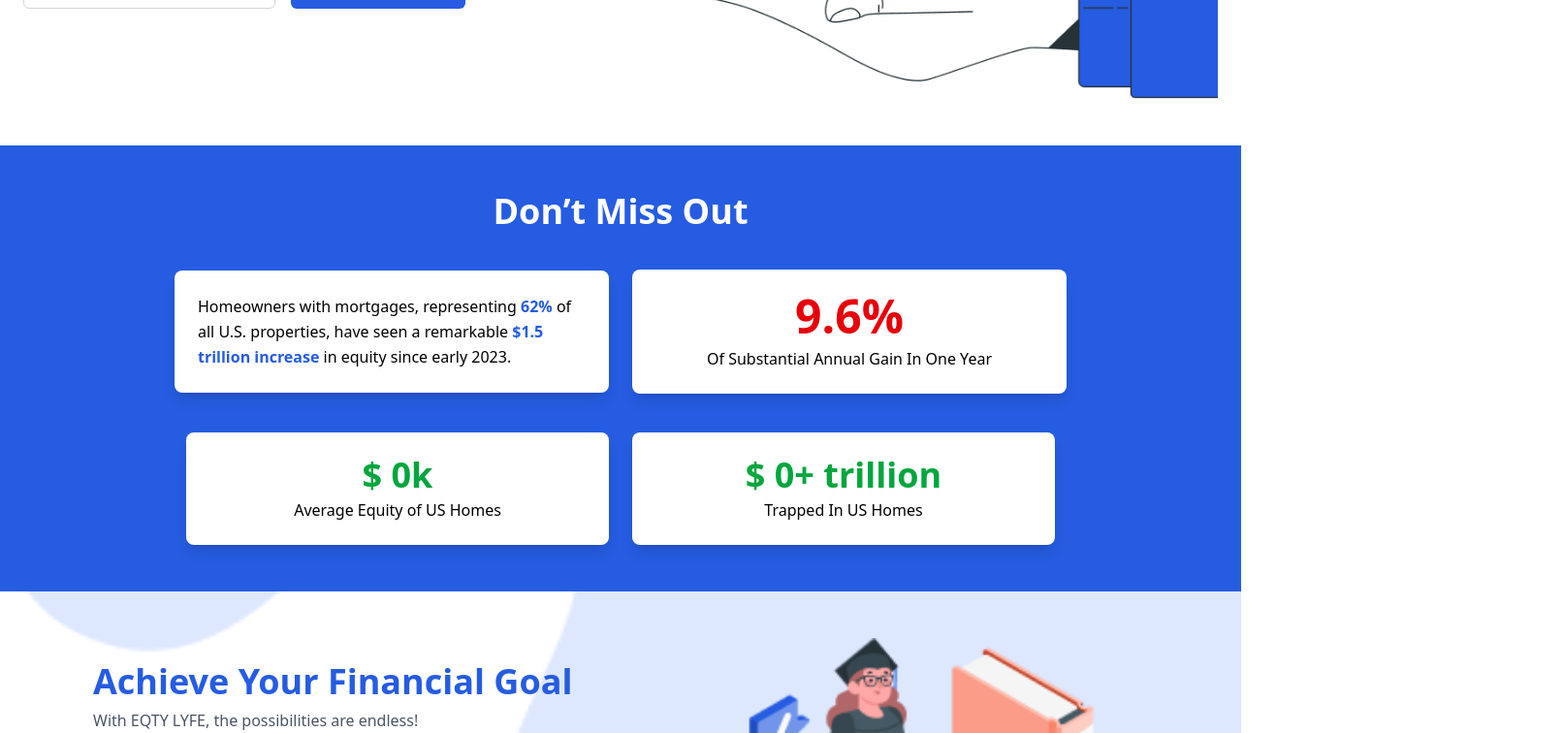
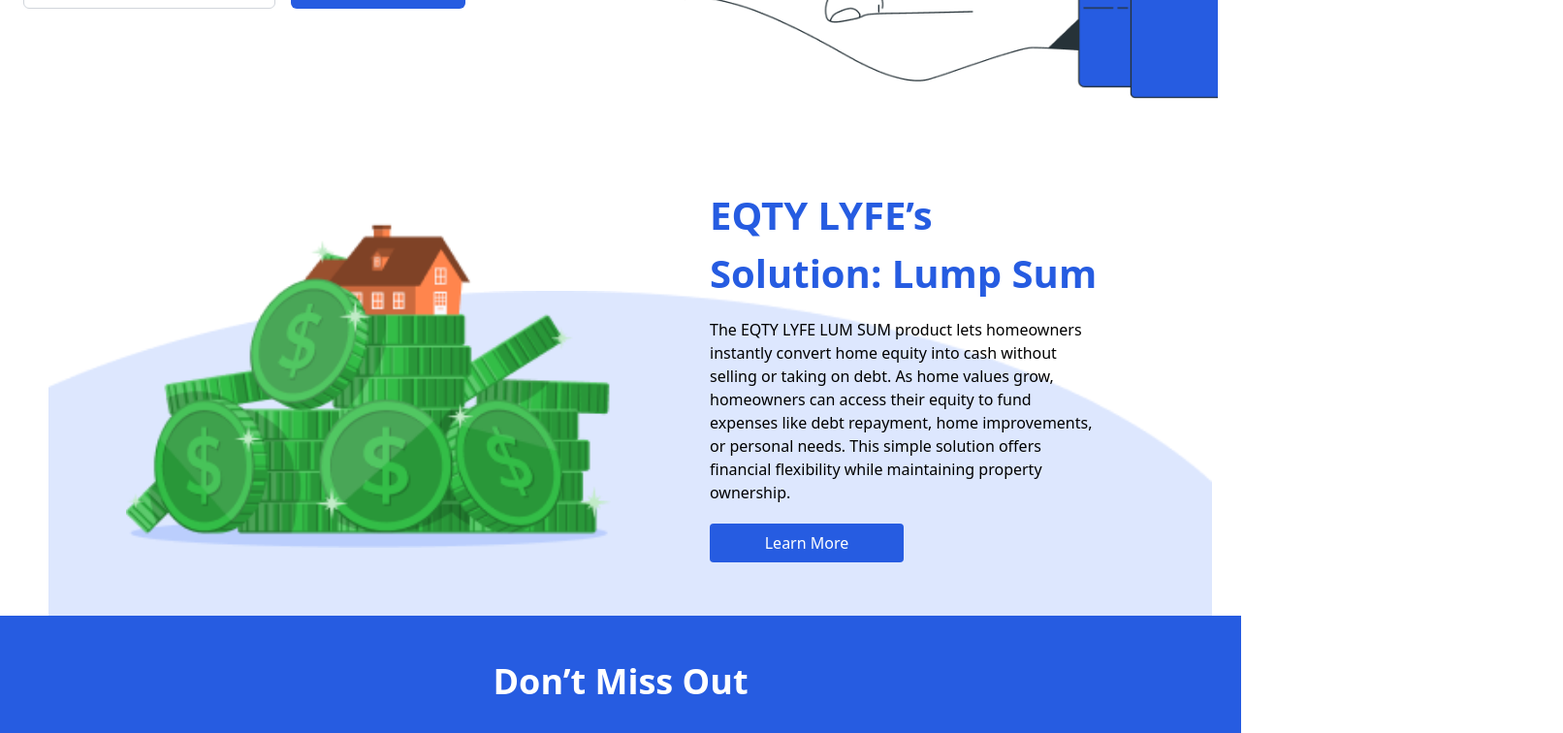
Before and after one commit to mdmoghnishah/EQTYLYFE, a React (Vite) app: page / in a window 1280 px wide. Shown: the part 460-1216 px from the top of the page at 97% size, 1612 px wide, since content can reach past the window. Built offline with nearby package versions, Linux system fonts and the light colour scheme.

Commit message:
updated home

```diff
--- a/src/components/Home.jsx
+++ b/src/components/Home.jsx
@@ -13,13 +13,13 @@
 import HowItWorks from './Worklyfe';
 import signup2 from '../assets/signup2.png';
 import FooterSection from './FooterSection';
-import tinyhome from '../assets/tiny-house.png';
+import tinyhouse from '../assets/tiny-house.png';
 
 const Home = () => {
     return (
         <>
             <Navbar />
-           <div className="w-full px-6 py-12 flex flex-col lg:flex-row items-center justify-between gap-10 max-w-[1400px] mx-auto">
+            <div className="w-full px-6 py-12 flex flex-col lg:flex-row items-center justify-between gap-10 max-w-[1400px] mx-auto">
       {/* Text Left Section */}
       <div className="max-w-xl space-y-6">
         <h1 className="text-[32px] lg:text-[40px] font-[IBM Plex Serif] font-semibold text-[#265CE1]">
@@ -42,9 +42,34 @@
 
       {/* Single Image Right */}
       <div className="w-full lg:w-[600px]">
-        <img src={tinyhome} alt="House Illustration" className="w-full h-auto" />
+        <img src={tinyhouse} alt="House Illustration" className="w-full h-auto" />
       </div>
     </div>
+            <div className="relative w-[1562px] h-[485px] ml-[50px] flex justify-between items-center p-20 overflow-hidden">
+                {/* Background Image */}
+                <img
+                    src={Ellipse8}
+                    alt=""
+                    className="absolute top-[150px] left-[-100px] w-[1300px] opacity-100 z-0 pointer-events-none"
+                />
+
+                {/* Content */}
+                <div className="relative z-10">
+                    <img src={coin} alt="" className="w-[500px] mb-20" />
+                </div>
+
+                <div className="w-[400px] h-[400px] relative mr-100 z-10">
+                    <h2 className="w-full font-inter font-bold text-[40px] text-[#265CE1]">
+                        EQTY LYFE’s Solution: Lump Sum
+                    </h2>
+                    <p className="mt-4 text-black">
+                        The EQTY LYFE LUM SUM product lets homeowners instantly convert home equity into cash without selling or taking on debt. As home values grow, homeowners can access their equity to fund expenses like debt repayment, home improvements, or personal needs. This simple solution offers financial flexibility while maintaining property ownership.
+                    </p>
+                    <button className="mt-5 h-[40px] text-white w-[200px] bg-[#265CE1] rounded">
+                        Learn More
+                    </button>
+                </div>
+            </div>
             <EquityStatsSection />
             <FinancialGoalSection />
             <HowItWorks />
```
